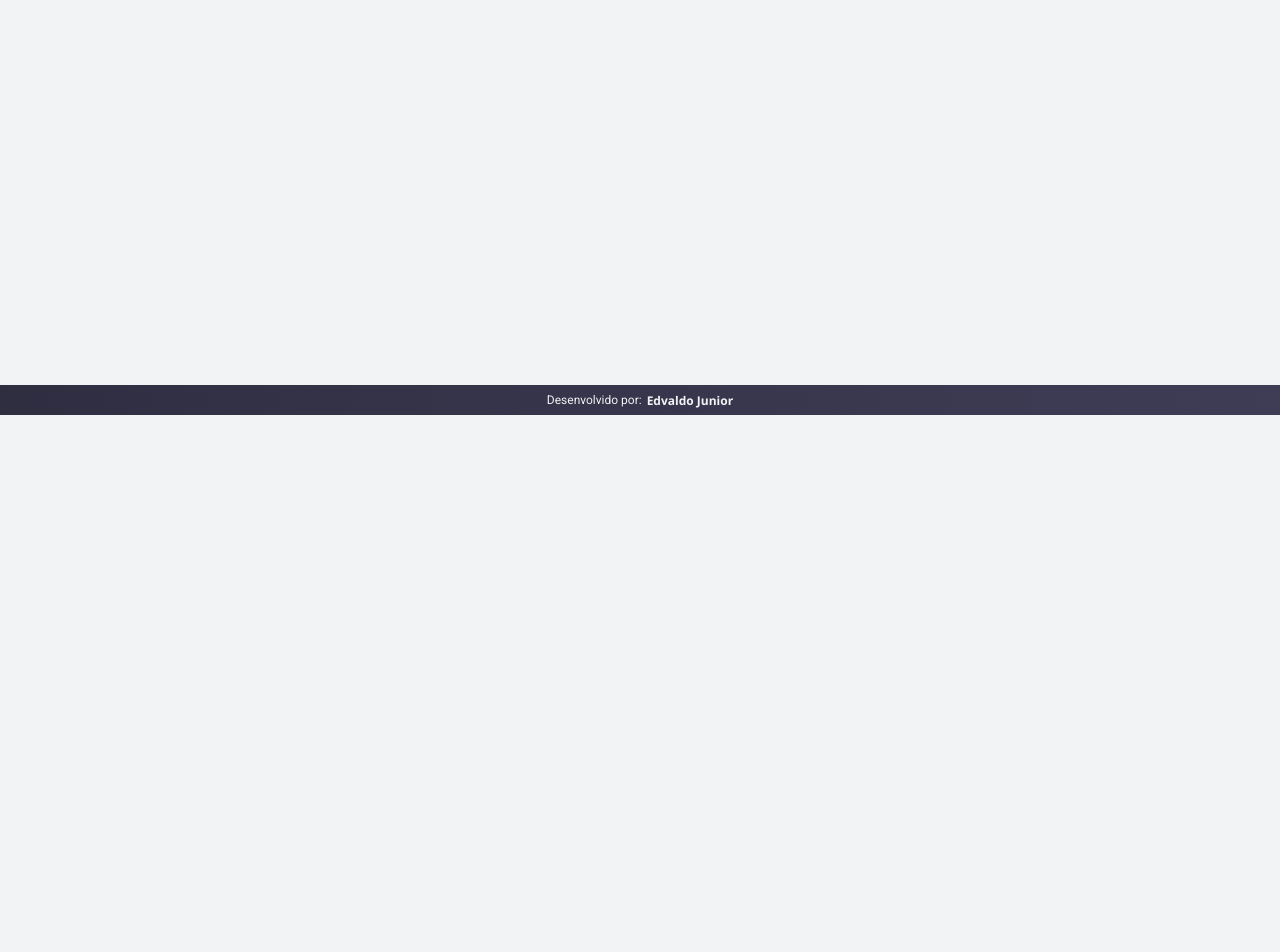
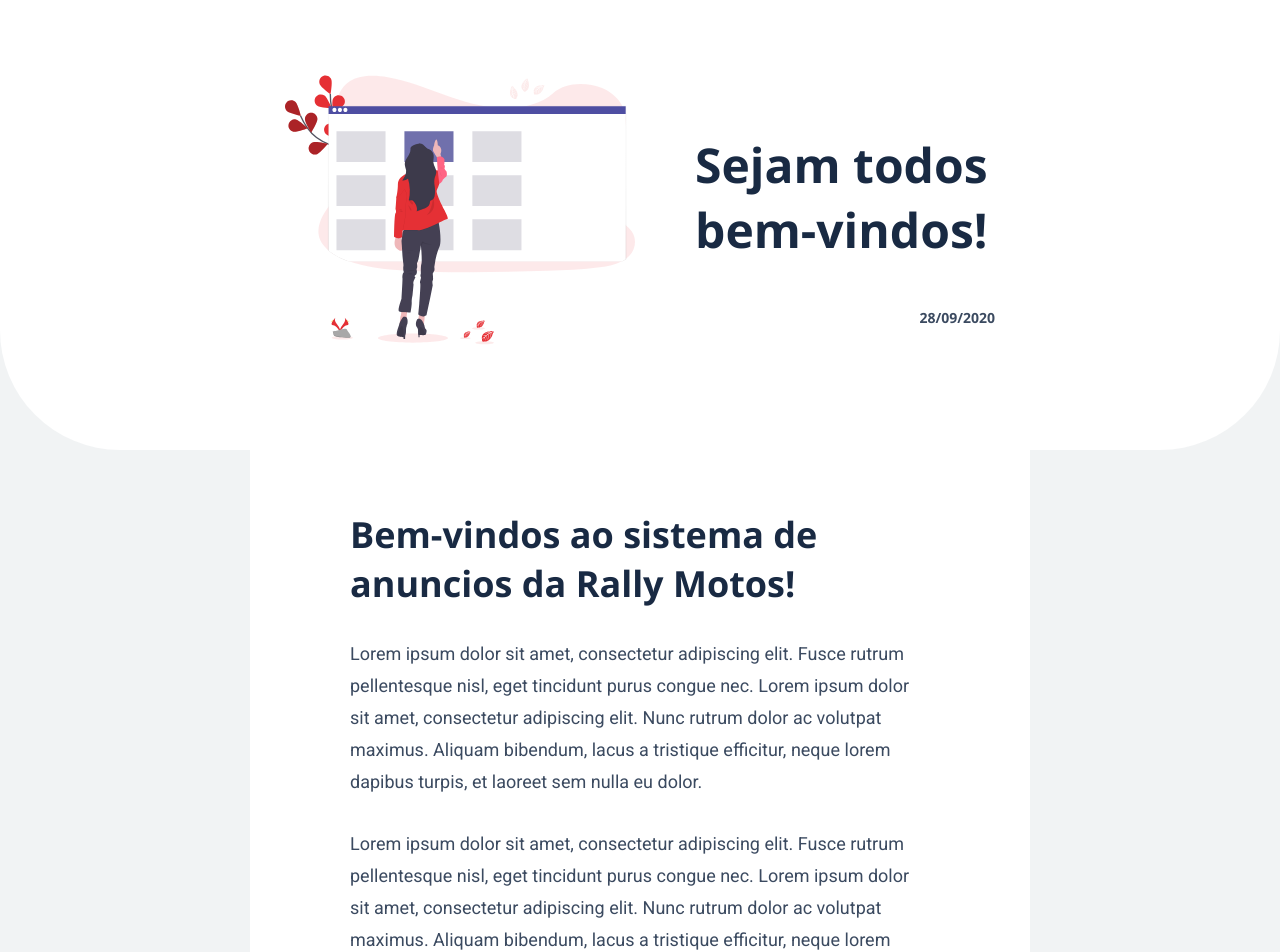
Before and after one commit to EddyPBR/mural-digital, a React (Create React App) app in the folder web/: page /announces/1 in a window 1280 px wide. Shown: the top 952 px of the page. Before the commit the page ends 800 px from the top, so only its background shows below. Built offline with nearby package versions, Linux system fonts and the light colour scheme.

Commit message:
:package: Criando página e rota para announces

```diff
--- /dev/null
+++ b/web/src/pages/Announce/index.tsx
@@ -0,0 +1,167 @@
+import React from "react";
+import styled from "styled-components";
+
+import Img from "../../assets/images/Woman.svg"; // need remove this after integration with API
+
+const Announce: React.FC = () => {
+  return (
+    <Announcement>
+      <Header>
+        <Image src={Img} alt="Sejam todos bem-vindos!" />
+        <HeaderContent>
+          <Title>Sejam todos bem-vindos!</Title>
+          <Date>28/09/2020</Date>
+        </HeaderContent>
+      </Header>
+      <Content>
+        <Container>
+          <SecundaryTitle>
+            Bem-vindos ao sistema de anuncios da Rally Motos!
+          </SecundaryTitle>
+          <Text>
+            Lorem ipsum dolor sit amet, consectetur adipiscing elit. Fusce
+            rutrum pellentesque nisl, eget tincidunt purus congue nec. Lorem
+            ipsum dolor sit amet, consectetur adipiscing elit. Nunc rutrum dolor
+            ac volutpat maximus. Aliquam bibendum, lacus a tristique efficitur,
+            neque lorem dapibus turpis, et laoreet sem nulla eu dolor.
+          </Text>
+          <Text>
+            Lorem ipsum dolor sit amet, consectetur adipiscing elit. Fusce
+            rutrum pellentesque nisl, eget tincidunt purus congue nec. Lorem
+            ipsum dolor sit amet, consectetur adipiscing elit. Nunc rutrum dolor
+            ac volutpat maximus. Aliquam bibendum, lacus a tristique efficitur,
+            neque lorem dapibus turpis, et laoreet sem nulla eu dolor.
+          </Text>
+        </Container>
+      </Content>
+    </Announcement>
+  );
+};
+
+const Announcement = styled.div`
+  min-height: calc(100vh - 3rem);
+  width: 100%;
+  max-width: 1440px;
+  display: flex;
+  flex-direction: column;
+  align-items: center;
+`;
+
+const Header = styled.header`
+  width: 100%;
+  height: 45rem;
+  border-radius: 0 0 12rem 12rem;
+  background-color: #fff;
+
+  display: flex;
+  flex-direction: row;
+  justify-content: center;
+
+  @media(max-width: 1080px){
+    border-radius: 0 0 6rem 6rem;
+  }
+
+  @media(max-width: 780px){
+    flex-direction: column;
+    align-items: center;
+    height: auto;
+    border-radius: 0;
+  }
+`;
+
+const Image = styled.img`
+  margin-top: 3.5rem;
+  width: 100%;
+  max-width: 35rem;
+  max-height: 35rem;
+`;
+
+const HeaderContent = styled.div`
+  margin-top: 10rem;
+  margin-left: 20rem;
+  display: flex;
+  flex-direction: column;
+  max-width: 30rem;
+
+  @media(max-width: 1280px) {
+    margin-left: 6rem;
+  }
+
+  @media(max-width: 780px){
+    margin: 3rem 0 6rem 0;
+  }
+`;
+
+const Title = styled.h1`
+  font: 700 4.8rem "Open Sans", sans-serif;
+  color: var(--color-title);
+`;
+
+const Date = styled.span`
+  font: 700 1.4rem "Open Sans", sans-serif;
+  color: var(--color-text);
+  margin-top: 1.4rem;
+  display: flex;
+  align-self: flex-end;
+
+  @media(max-width: 780px){
+    margin-top: 0;
+  }
+`;
+
+const Content = styled.main`
+  max-width: 100.3rem;
+  width: 90vw;
+  /* min-width: 50rem; */
+  background-color: #FFF;
+  margin-bottom: 6rem;
+  border-radius: 0 0 6rem 6rem;
+
+  @media(max-width: 1280px) {
+    max-width: 78rem;
+  }
+
+  @media(max-width: 960px) {
+    max-width: 80vw;
+  }
+
+  @media(max-width: 580px) {
+    max-width: 90vw;
+    filter: drop-shadow(2px 12px 4px rgba(0, 0, 0, 0.15));
+    border-radius: 0 0 3rem 3rem;
+  }
+`;
+
+const Container = styled.div`
+  margin: 7rem 13rem;
+
+  @media(max-width: 1280px) {
+    margin: 6rem 10rem;
+  }
+
+  @media(max-width: 900px) {
+    margin: 6rem 7rem;
+  }
+
+  @media(max-width: 780px){
+    margin: 6rem 4rem;
+  }
+
+  @media(max-width: 580px) {
+    margin: 6rem 2rem;
+  }
+`;
+
+const SecundaryTitle = styled.h2`
+  font: 700 3.6rem "Open Sans", sans-serif;
+  color: var(--color-title);
+  margin-bottom: 3rem;
+`;
+
+const Text = styled.p`
+  font: 400 1.8rem/3.2rem "Roboto", sans-serif;
+  color: var(--color-text);
+  margin-bottom: 3rem;
+`;
+
+export default Announce;
--- a/web/src/routes.tsx
+++ b/web/src/routes.tsx
@@ -2,6 +2,7 @@
 import { BrowserRouter, Route } from "react-router-dom";
 
 import Mural from "./pages/Mural";
+import Announce from "./pages/Announce";
 
 import Footer from "./components/Footer";
 
@@ -9,6 +10,7 @@
   return (
     <BrowserRouter>
       <Route path="/" exact component={Mural} />
+      <Route path="/announces/:id" exact component={Announce} />
       <Footer />
     </BrowserRouter>
 
```
